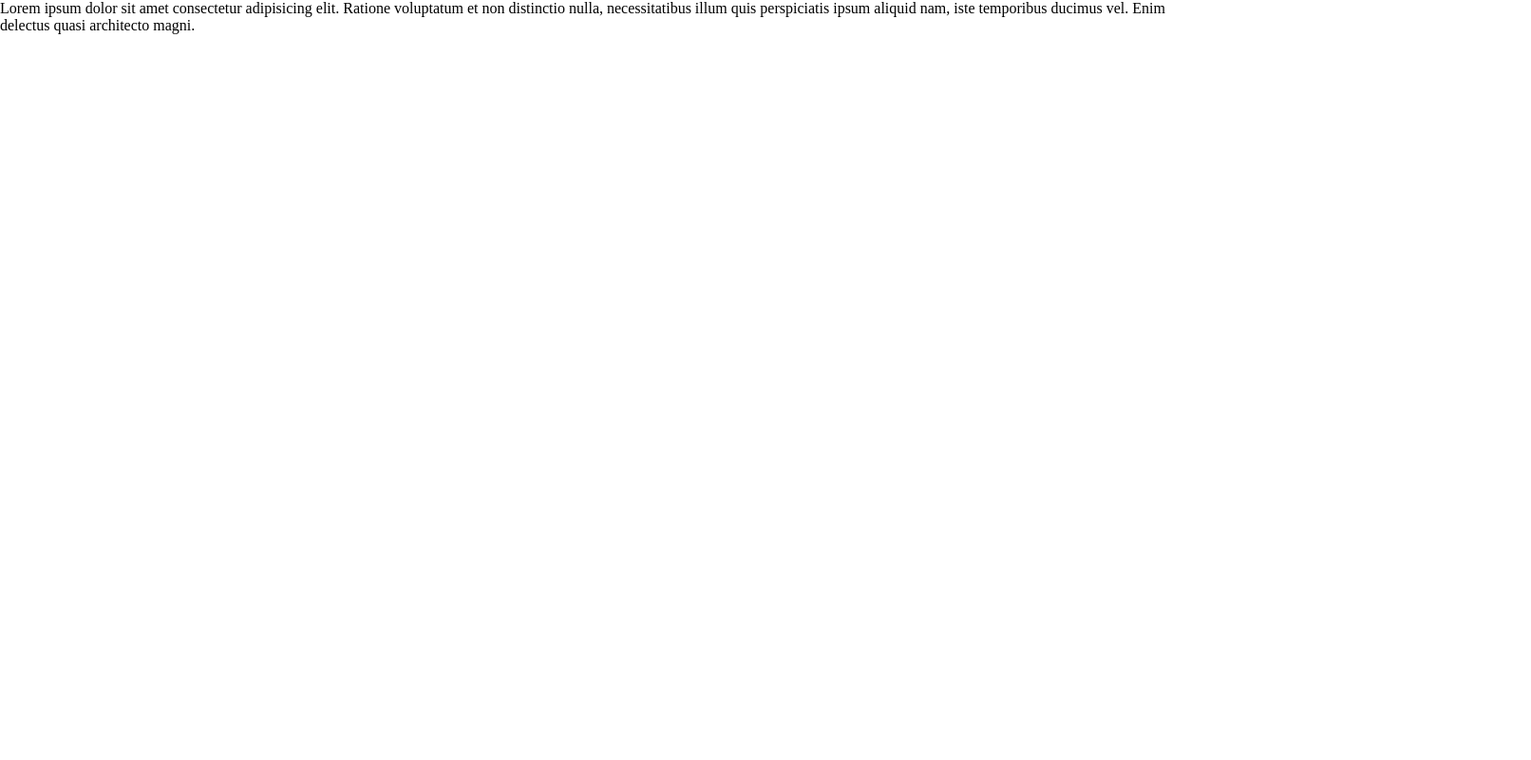
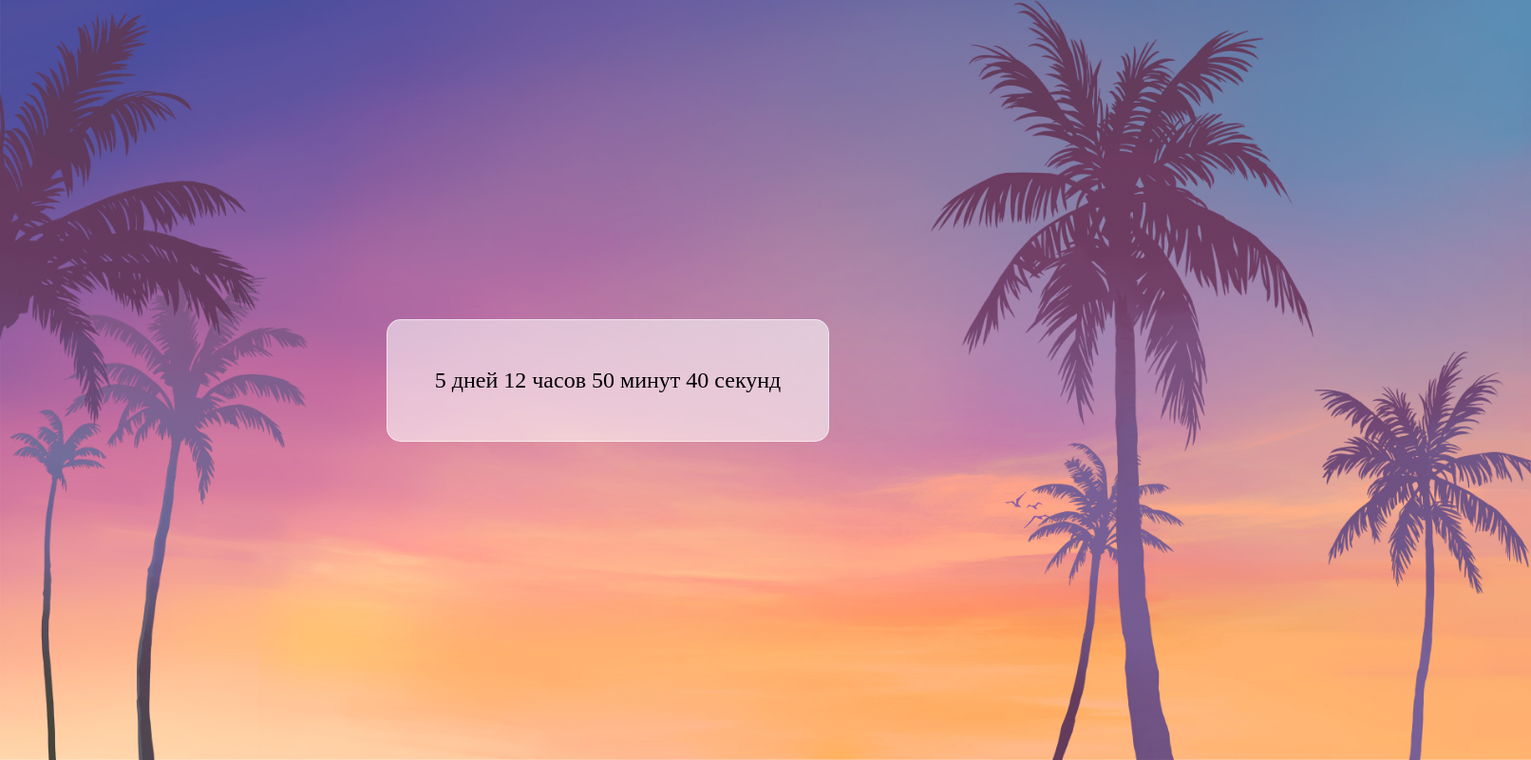
Before and after one commit to DanielKaziev/gtaCountdown, a plain HTML site: page index.html in a window 1280 px wide. Shown: the whole page at 95% size, 1612 px wide, since content can reach past the window. Drawn offline with Linux system fonts and the light colour scheme.

Commit message:
feat: layout draft

```diff
--- a/index.html
+++ b/index.html
@@ -7,6 +7,10 @@
     <title>GTA 6 | Countdown</title>
 </head>
 <body>
-    Lorem ipsum dolor sit amet consectetur adipisicing elit. Ratione voluptatum et non distinctio nulla, necessitatibus illum quis perspiciatis ipsum aliquid nam, iste temporibus ducimus vel. Enim delectus quasi architecto magni.
+    <img id="palm-l" src="img/l.png" alt="palms-left">
+    <div class="box">
+        <div class="timer">5 дней 12 часов 50 минут 40 секунд</div>
+    </div>
+    <img id="palm-r" src="img/r.png" alt="palms-right">
 </body>
 </html>
--- a/main.css
+++ b/main.css
@@ -3,3 +3,31 @@
     padding: 0;
     box-sizing: border-box;
 }
+body {
+    background-image: url(/img/back.jpg);
+    background-size: cover;
+    height: 100vh;
+    display: flex;
+    justify-content: center;
+    align-items: center;
+    overflow: hidden;
+}
+#palm-l, #palm-r{
+    height: 100vh;
+}
+#palm-l{
+    transform: translateX(-50%);
+    text-align: left;
+}
+#palm-r{
+    transform: translateX(50%);
+    text-align: right;
+}
+.box{
+    background-color: rgba(255, 255, 255, 0.562);
+    padding: 50px;
+    border: 1px solid rgba(255, 255, 255, 0.562);
+    border-radius: 15px;
+    position: absolute;
+    font-size: 1.5rem;
+}
```
